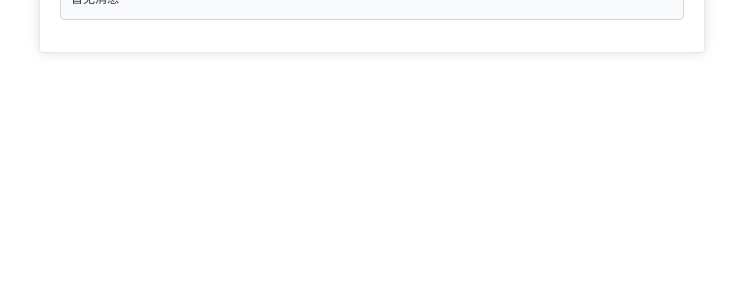
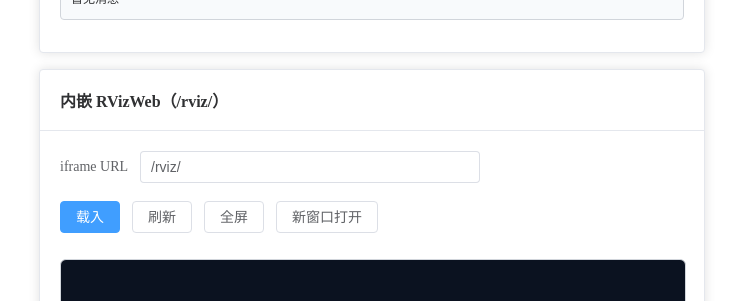
Before and after one commit to jakezai250808-sudo/obsdl-frontend, a Vue app: page /rosbag-play/web in a window 1280 px wide. Shown: the part 2709-3010 px from the top of the page, without its empty margins (549-1280 px from the left). Before the commit the page ends 2806 px from the top, so only its background shows below. Built offline with nearby package versions, Linux system fonts and the light colour scheme; no server answers.

Commit message:
feat: embed /rviz iframe in rosbag web view

```diff
--- a/src/views/RosPerceptionViewerView.vue
+++ b/src/views/RosPerceptionViewerView.vue
@@ -250,6 +250,36 @@
               <div class="friendly-value" v-if="rawFriendlyValue">{{ rawFriendlyValue }}</div>
               <pre class="json-box">{{ rawMessageText || '暂无消息' }}</pre>
             </el-card>
+
+            <el-card class="panel-card rvizweb-card">
+              <template #header>
+                <div class="card-header">内嵌 RVizWeb（/rviz/）</div>
+              </template>
+
+              <el-form :inline="true" class="rvizweb-form">
+                <el-form-item label="iframe URL">
+                  <el-input v-model="rvizWebForm.url" placeholder="/rviz/" clearable class="rvizweb-url-input" />
+                </el-form-item>
+                <el-form-item>
+                  <el-button type="primary" @click="handleOpenRvizWebInIframe">载入</el-button>
+                  <el-button @click="handleReloadRvizWebIframe" :disabled="!rvizWebIframeSrc">刷新</el-button>
+                  <el-button @click="handleRvizWebFullscreen" :disabled="!rvizWebIframeSrc">全屏</el-button>
+                  <el-button @click="handlePopoutRvizWeb" :disabled="!rvizWebIframeSrc">新窗口打开</el-button>
+                </el-form-item>
+              </el-form>
+
+              <div ref="rvizWebContainerRef" class="rvizweb-container">
+                <div v-if="!rvizWebIframeSrc" class="placeholder rvizweb-placeholder">点击“载入”后在此展示 /rviz/ 页面</div>
+                <iframe
+                  v-show="!!rvizWebIframeSrc"
+                  ref="rvizWebIframeRef"
+                  class="rvizweb-iframe"
+                  :src="rvizWebIframeSrc"
+                  allow="fullscreen"
+                  sandbox="allow-scripts allow-same-origin allow-forms allow-popups"
+                />
+              </div>
+            </el-card>
           </el-col>
         </el-row>
       </template>
@@ -377,6 +407,13 @@ const vncStatusType = ref<'info' | 'warning' | 'success'>('info');
 const vncContainerRef = ref<HTMLDivElement | null>(null);
 const vncIframeRef = ref<HTMLIFrameElement | null>(null);
 
+const rvizWebForm = reactive({
+  url: '/rviz/',
+});
+const rvizWebIframeSrc = ref('');
+const rvizWebContainerRef = ref<HTMLDivElement | null>(null);
+const rvizWebIframeRef = ref<HTMLIFrameElement | null>(null);
+
 const statusData = reactive<RosStatusResponse>({
   status: '',
   wsUrl: '',
@@ -831,6 +868,35 @@ const handleOpenVnc = () => {
   vncLoadState.value = 'LOADED';
 };
 
+const resolveRvizWebUrl = () => {
+  const raw = rvizWebForm.url.trim();
+  if (!raw) return '/rviz/';
+  return raw;
+};
+
+const handleOpenRvizWebInIframe = () => {
+  rvizWebIframeSrc.value = resolveRvizWebUrl();
+};
+
+const handleReloadRvizWebIframe = () => {
+  if (!rvizWebIframeRef.value || !rvizWebIframeSrc.value) return;
+  rvizWebIframeRef.value.src = rvizWebIframeSrc.value;
+};
+
+const handleRvizWebFullscreen = async () => {
+  if (!rvizWebContainerRef.value || !rvizWebIframeSrc.value) return;
+  try {
+    await rvizWebContainerRef.value.requestFullscreen();
+  } catch {
+    ElMessage.warning('浏览器阻止了全屏，请手动允许后重试');
+  }
+};
+
+const handlePopoutRvizWeb = () => {
+  const target = rvizWebIframeSrc.value || resolveRvizWebUrl();
+  window.open(target, '_blank', 'noopener,noreferrer');
+};
+
 const handleReloadVnc = () => {
   if (!vncForm.openInIframe) {
     handleOpenVnc();
@@ -1601,6 +1667,7 @@ const initThree = () => {
 
 onMounted(async () => {
   initThree();
+  handleOpenRvizWebInIframe();
   restartStatusPolling();
   await refreshStatus();
 
@@ -1783,6 +1850,42 @@ onBeforeUnmount(() => {
   margin-top: 16px;
 }
 
+
+.rvizweb-card {
+  margin-top: 16px;
+}
+
+.rvizweb-form {
+  margin-bottom: 8px;
+}
+
+.rvizweb-url-input {
+  min-width: 340px;
+}
+
+.rvizweb-container {
+  width: 100%;
+  height: 72vh;
+  border: 1px solid #d1d5db;
+  border-radius: 6px;
+  background: #0b1220;
+  overflow: hidden;
+}
+
+.rvizweb-iframe {
+  width: 100%;
+  height: 100%;
+  border: 0;
+}
+
+.rvizweb-placeholder {
+  width: 100%;
+  height: 100%;
+  display: flex;
+  align-items: center;
+  justify-content: center;
+}
+
 .vnc-form {
   max-width: 980px;
 }
```
